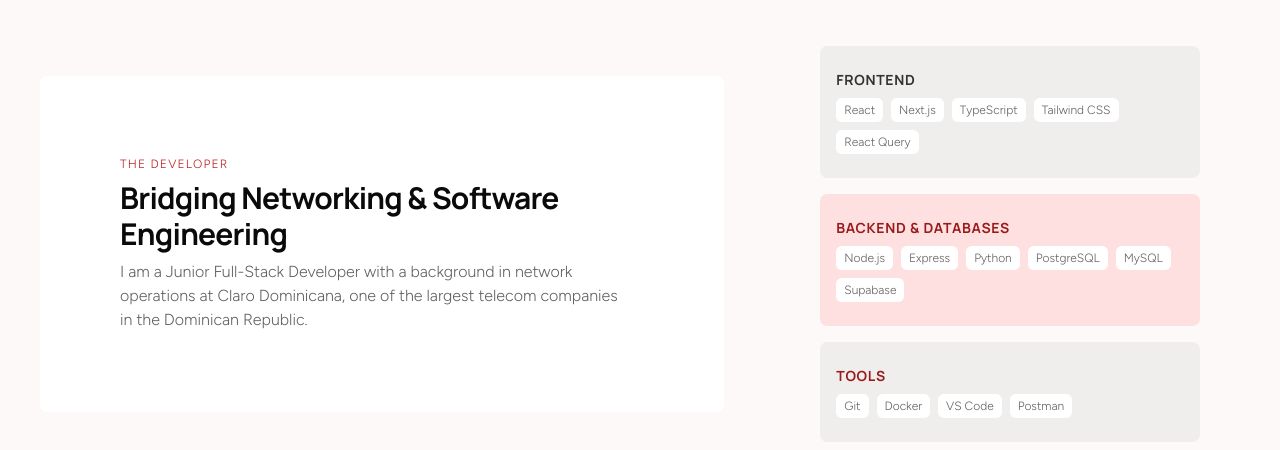
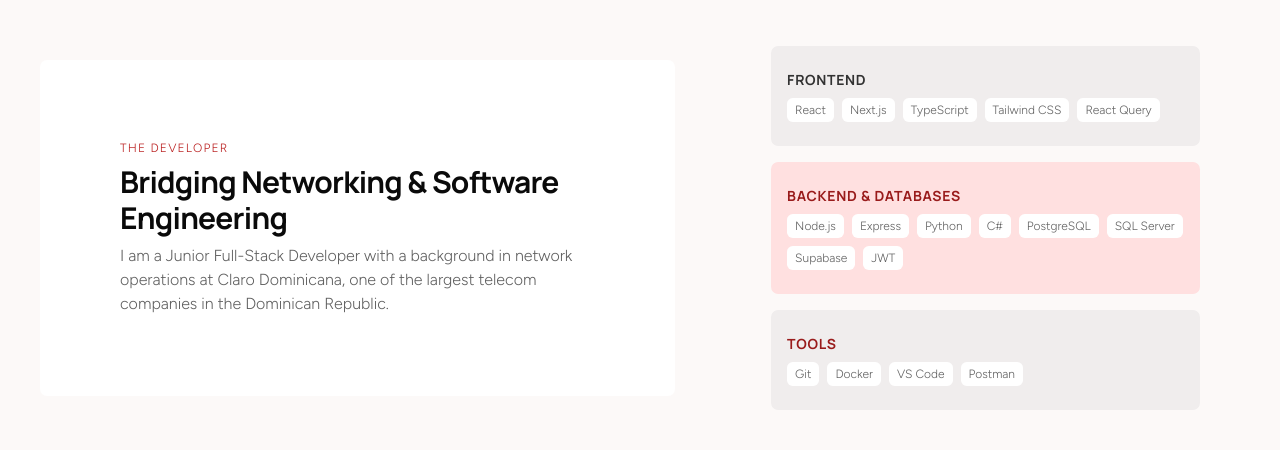
Before and after one commit to RomyVSoto/Portfolio, a Next.js app: page / in a window 1280 px wide. Shown: the part 2411-2861 px from the top of the page. Built offline with nearby package versions, Linux system fonts and the light colour scheme.

Commit message:
Added more badges

```diff
--- a/app/page.tsx
+++ b/app/page.tsx
@@ -33,7 +33,7 @@
     technologies: [
       "Next.js",
       "JavaScript",
-      "Tawilind CSS",
+      "TawilindCSS",
       "Node.js",
       "Nodemailer",
     ],
@@ -72,7 +72,16 @@
 
 const Technologies = {
   frontend: ["React", "Next.js", "TypeScript", "Tailwind CSS", "React Query"],
-  backend: ["Node.js", "Express", "Python", "PostgreSQL", "MySQL", "Supabase"],
+  backend: [
+    "Node.js",
+    "Express",
+    "Python",
+    "C#",
+    "PostgreSQL",
+    "SQL Server",
+    "Supabase",
+    "JWT",
+  ],
   tools: ["Git", "Docker", "VS Code", "Postman"],
 };
 
```
